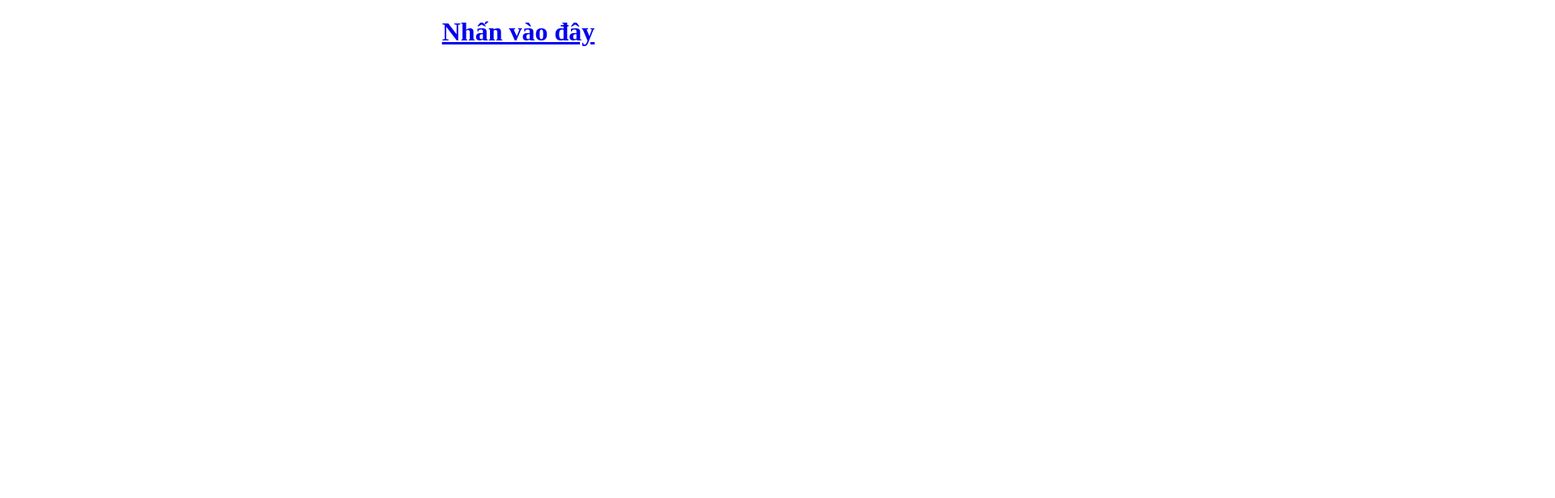
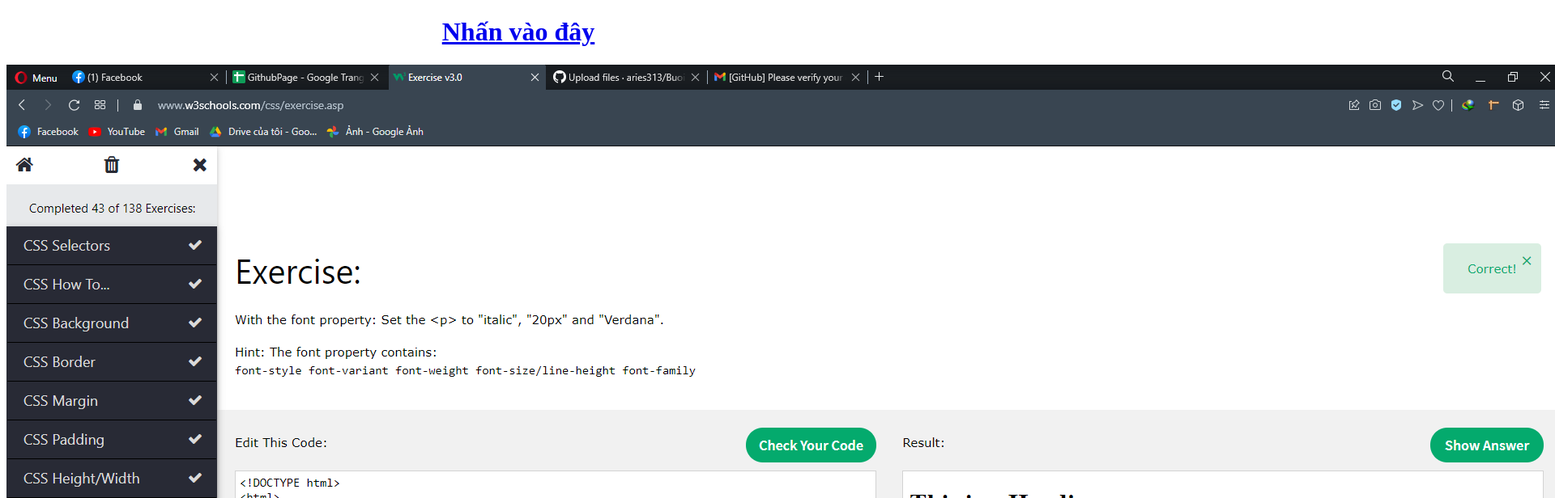
Before and after one commit to ThoNT-Aries/Buoi-3, a plain HTML site: page index.html in a window 1280 px wide. Shown: the top 616 px of the page at 81% size, 1920 px wide, since content can reach past the window. Drawn offline with Linux system fonts and the light colour scheme.

Commit message:
add image

```diff
--- a/index.html
+++ b/index.html
@@ -1,5 +1,6 @@
 <!DOCTYPE html>
 <html>
 <h1 style="text-align: center;"><a href="ThoNT.html">Nhấn vào đây</a></h1>
+<img src="baitap.png">
 
 </html>
```
